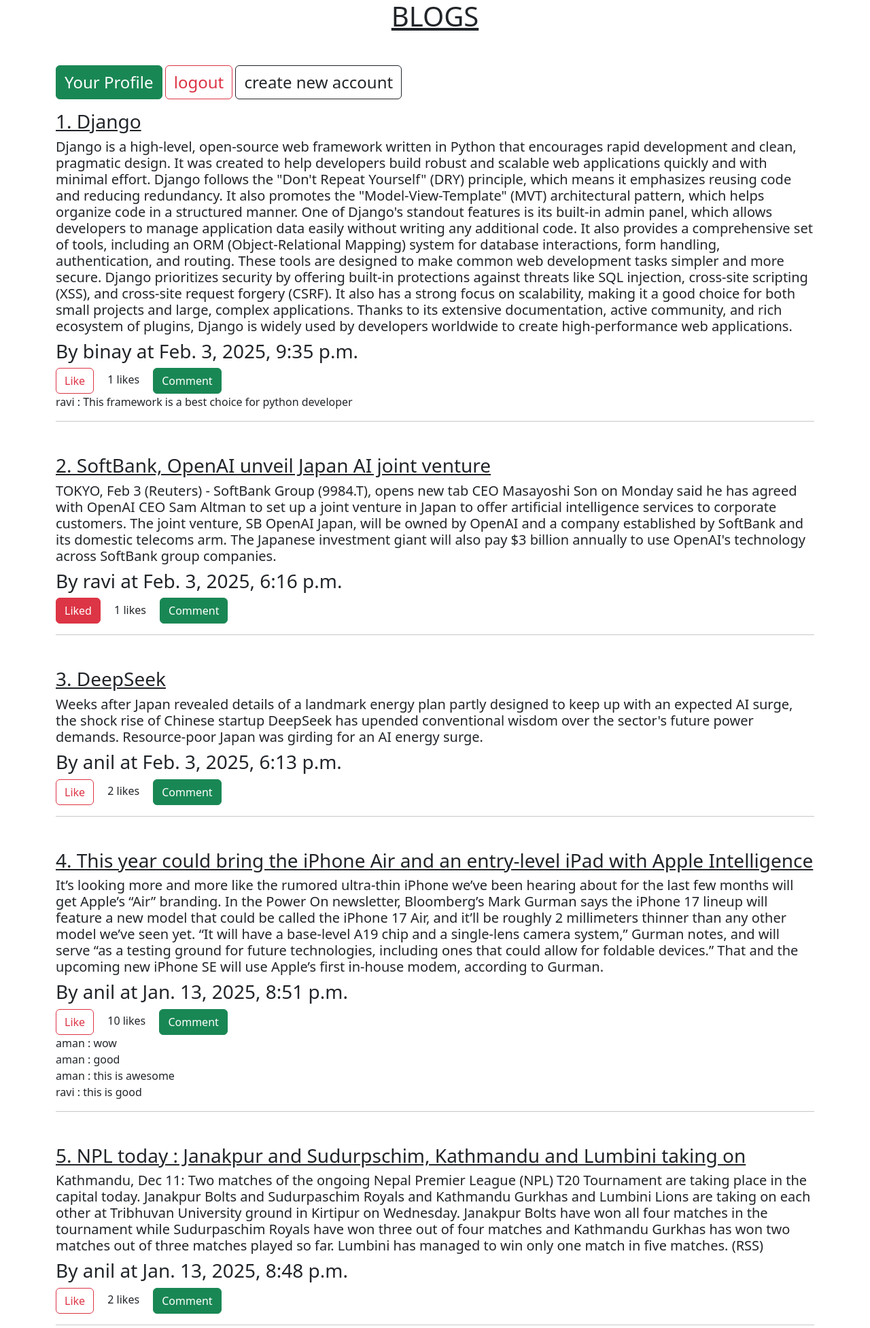
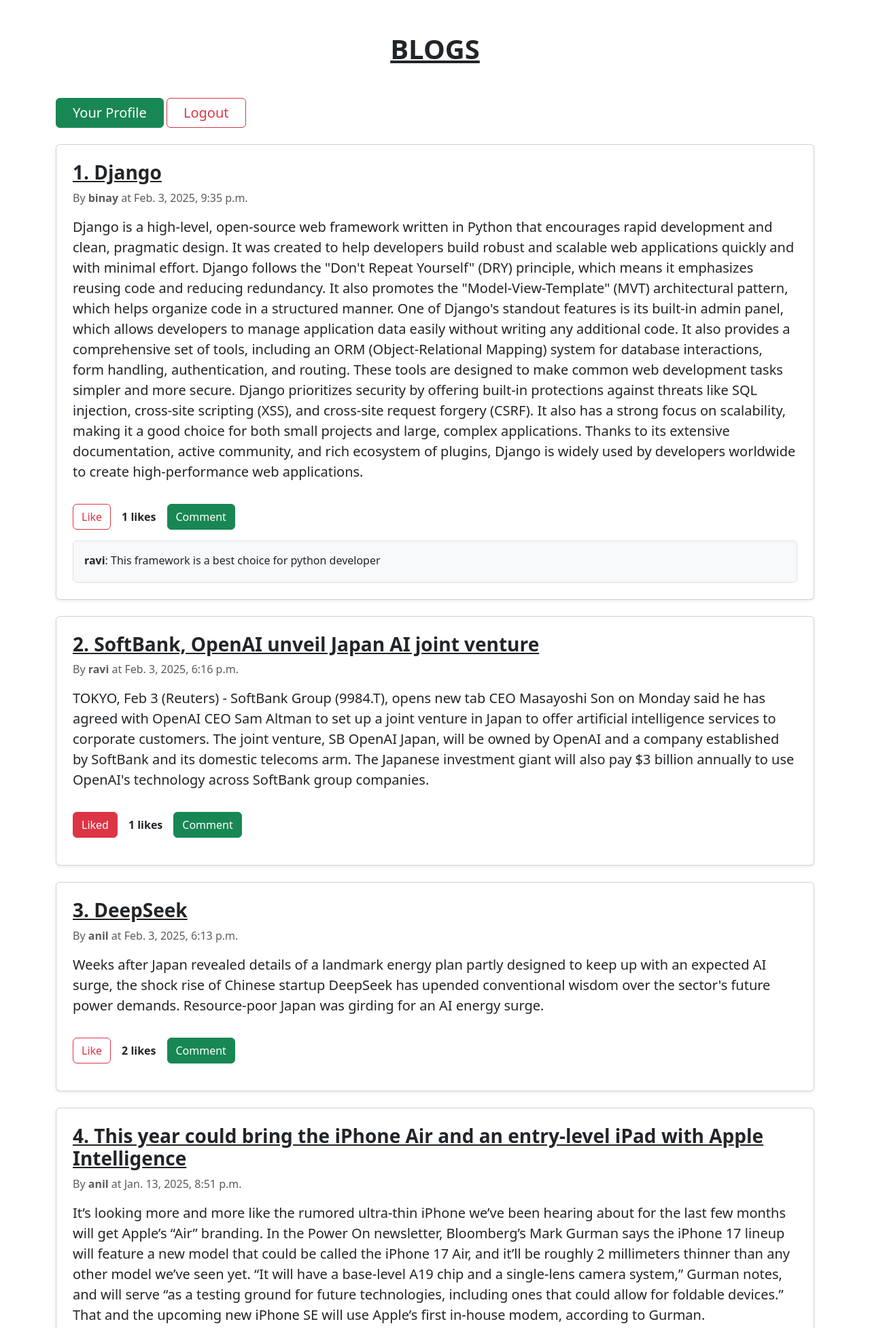
Before and after one commit to Amanyadav3A/Django_Blog_App, a Django app: page / in a window 1280 px wide. Shown: the top 1953 px of the page at 68% size. Run offline with Django 5.2, Linux system fonts and the light colour scheme; a user stored in the database is signed in; data comes from the database, SQL or seed files in the repository.

Commit message:
Update home.html

```diff
--- a/home/templates/home.html
+++ b/home/templates/home.html
@@ -3,56 +3,58 @@
 {% block title %}Home{% endblock %}
 
 {% block content %}
+<div class="container my-5">
+    <h1 class="text-center text-decoration-underline mb-5 fw-bold">BLOGS</h1>
 
-<h1 class="text-center text-decoration-underline mb-5">BLOGS</h1>
-<div class="container">
+    <div class="d-flex justify-content-between align-items-center mb-4">
+        <div>
             {% if request.user.is_authenticated %}
-    <a href="{% url 'home:dashboard' %}" class="btn btn-success fs-4">Your Profile</a>
-    <a href="{% url 'auth_app:logout' %}" class="btn btn-outline-danger fs-4">logout</a>
+                <a href="{% url 'home:dashboard' %}" class="btn btn-success fs-5 px-4">Your Profile</a>
+                <a href="{% url 'auth_app:logout' %}" class="btn btn-outline-danger fs-5 px-4">Logout</a>
             {% else %}
-    <a href="{% url 'auth_app:login' %}" class="btn btn-success fs-4">Login</a>
+                <a href="{% url 'auth_app:login' %}" class="btn btn-success fs-5 px-4">Login</a>
+                <a href="{% url 'auth_app:register' %}" class="btn btn-outline-dark fs-5 px-4">Create New Account</a>
             {% endif %}
-    <a href="{% url 'auth_app:register' %}" class="btn btn-outline-dark fs-4">create new account</a>
+        </div>
     </div>
 
     {% if posts %}
+        {% for post in posts %}
+            <div class="card shadow-sm p-4 mb-4">
+                <h3 class="title text-decoration-underline fw-bold">{{ forloop.counter }}. {{ post.0.heading }}</h3>
+                <p class="text-muted">By <strong>{{ post.0.author.username }}</strong> at {{ post.0.time }}</p>
+                <p class="description lead">{{ post.0.desc }}</p>
 
-{% for post in posts %}
-<div class="container mt-3">
-    <h3 class="title text-decoration-underline">{{forloop.counter}}. {{post.0.heading}}</h3>
-    <h5 class="description">{{post.0.desc}}</h5>
-    <h3>By {{post.0.author.username}} at {{post.0.time}}</h3>
+                <div class="d-flex align-items-center mt-3">
                     {% if post.1 == 1 %}
-    <a class="btn btn-danger me-3" onclick="add_like(this, '{{ post.0.id }}')">Liked</a>
+                        <button class="btn btn-danger me-3" onclick="add_like(this, '{{ post.0.id }}')">Liked</button>
                     {% else %}
-    <a class="btn btn-outline-danger me-3" onclick="add_like(this, '{{ post.0.id }}')">Like</a>
+                        <button class="btn btn-outline-danger me-3" onclick="add_like(this, '{{ post.0.id }}')">Like</button>
                     {% endif %}
-    <span class="me-3" id="count-like-{{post.0.id}}">{{ post.0.like }} likes</span>
-    <a class="btn btn-success" onclick="toggle_comment(this, '{{ post.0.id }}')">Comment</a>
+                    <span class="me-3 fw-bold" id="count-like-{{ post.0.id }}">{{ post.0.like }} likes</span>
+                    <button class="btn btn-success" onclick="toggle_comment(this, '{{ post.0.id }}')">Comment</button>
+                </div>
 
-    <form data-id="{{ post.0.id }}" class="CommentForm" style="display: none;" onsubmit="submitComment(event, '{{ post.0.id }}','{{ request.user.username }}')" >
+                <form data-id="{{ post.0.id }}" class="CommentForm mt-3" style="display: none;" onsubmit="submitComment(event, '{{ post.0.id }}','{{ request.user.username }}')">
                     <div class="mb-3">
-            <input type="text" class="form-control mt-3 comment-input" placeholder="Write a comment..." required>
+                        <input type="text" class="form-control comment-input" placeholder="Write a comment..." required>
                         <button type="submit" class="btn btn-primary my-2">Post</button>
                     </div>
                 </form>
 
-    <!-- Container to display comments -->
-    <div class="comment-section" id="comments-{{ post.0.id }}">
+                <div class="comment-section mt-3" id="comments-{{ post.0.id }}">
                     {% if post.2 %}
-
+                        <div class="border p-3 rounded bg-light">
                             {% for data in post.2 %}
-        <div style="font-size: 16px;">{{data.u_name}} : {{data.comment}}</div>
+                                <p class="mb-1"><strong>{{ data.u_name }}</strong>: {{ data.comment }}</p>
                             {% endfor %}
-
+                        </div>
                     {% endif %}
                 </div>
-
-    <hr class="mb-5">
             </div>
         {% endfor %}
-
     {% else %}
-<h3>No post available</h3>
+        <h3 class="text-center text-muted">No posts available</h3>
     {% endif %}
+</div>
 {% endblock %}
```
Lines whose indentation alone changed are shown as unchanged.
